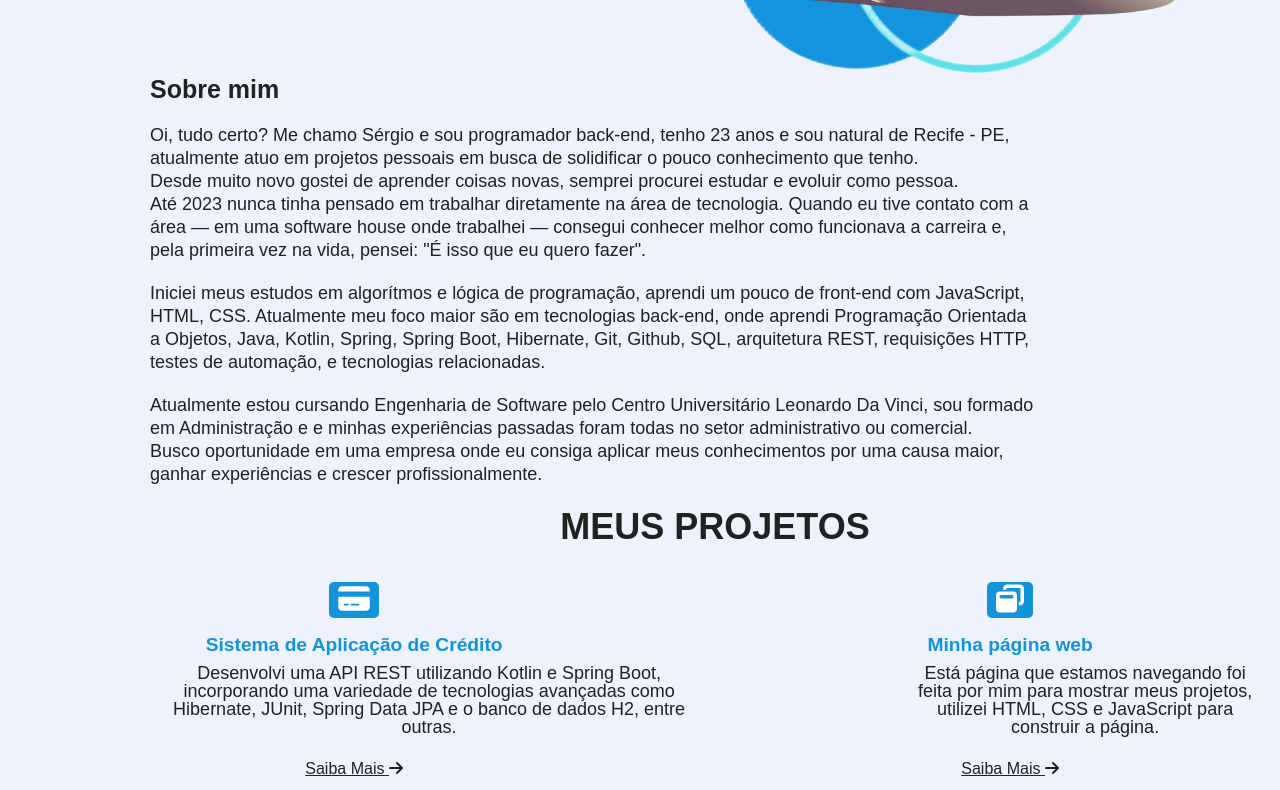
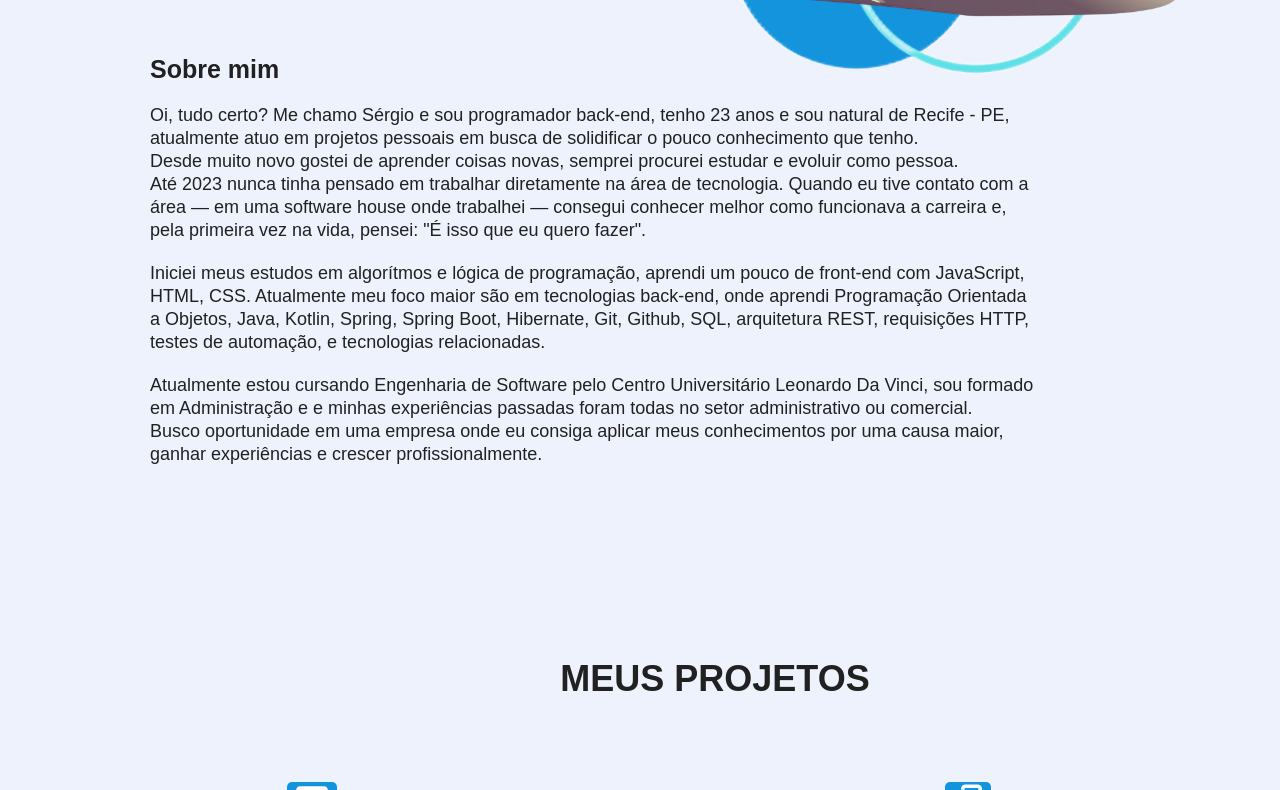
Before and after one commit to sergiolinss/myportfolio, a plain HTML site: page index.html in a window 1280 px wide. Shown: the part 725-1515 px from the top of the page. Drawn offline with nearby package versions, Linux system fonts and the light colour scheme.

Commit message:
ajustes de espaços entre os elementos

```diff
--- a/index.html
+++ b/index.html
@@ -16,8 +16,8 @@
             <ul>
                 <li><a href="">INICIO</a></li>
                 <li><a href="#sobre-mim">SOBRE</a></li>
-                <li><a href="#meus-projetos">PORTFÓLIO</a></li>
-                <li><a href="">CONTATO</a></li>
+                <li><a href="#portfolio">PORTFÓLIO</a></li>
+                <li><a href="#contato">CONTATO</a></li>
             </ul>
             <img src="images/lua.png" id="icon">
         </nav>
@@ -30,12 +30,7 @@
             <img src="images/backgroud.png" class="back-img">
             <img src="images/programmer.png" class="programmer-img">
         </div>
-        <div class="social-links">
-            <a href="https://www.linkedin.com/in/sergiovictorsilva/"><i class="fa-brands fa-linkedin"></i></a>
-            <a href="https://github.com/sergiolinss"><i class="fa-brands fa-github"></i></a>
-            <a href="mailto:sergiovictor217@gmail.com"><i class="fa-brands fa-envelope"></i></a>
-            <a href="https://api.whatsapp.com/send?phone=5581984458158" target="_blank"><i class="fa-brands fa-whatsapp"></i></a>
-        </div>
+
 
 
     </div>
@@ -57,7 +52,7 @@
              setor administrativo ou comercial. <br>
              Busco oportunidade em uma empresa onde eu consiga aplicar meus conhecimentos por uma causa maior,<br> ganhar experiências e crescer profissionalmente.
         </p>
-        <section class="container">
+        <section id="portfolio" class="container">
             <h2 class="header">MEUS PROJETOS</h2>
              <div class="projetos">
                 <div class="card">
@@ -65,17 +60,23 @@
                     <h4>Sistema de Aplicação de Crédito</h4>
                     <p>Desenvolvi uma API REST utilizando Kotlin e Spring Boot, incorporando uma variedade de tecnologias avançadas como Hibernate, JUnit, Spring Data JPA e o banco de dados H2, entre outras.
                     </p>
-                    <a href="#">Saiba Mais <i class="fa-solid fa-arrow-right"></i> </a>
+                    <a href="https://github.com/sergiolinss/credit-application-system" target="_blank">Saiba Mais <i class="fa-solid fa-arrow-right"></i> </a>
                 </div>
                 <div class="card">
                     <span><i class="fa-solid fa-window-restore"></i></span>
                     <h4>Minha página web</h4>
                     <p>Está página que estamos navegando foi feita por mim para mostrar meus projetos, utilizei HTML, CSS e JavaScript para construir a página.
                     </p>
-                    <a href="#">Saiba Mais <i class="fa-solid fa-arrow-right"></i> </a>
+                    <a href="https://github.com/sergiolinss/myportfolio" target="_blank">Saiba Mais <i class="fa-solid fa-arrow-right"></i> </a>
                 </div>
              </div>
         </section>
+        <div id="contato" class="social-links">
+            <a href="https://www.linkedin.com/in/sergiovictorsilva/"><i class="fa-brands fa-linkedin"></i></a>
+            <a href="https://github.com/sergiolinss"><i class="fa-brands fa-github"></i></a>
+            <a href="mailto:sergiovictor217@gmail.com"><i class="fa-brands fa-envelope"></i></a>
+            <a href="https://api.whatsapp.com/send?phone=5581984458158" target="_blank"><i class="fa-brands fa-whatsapp"></i></a>
+        </div>
 
 
 
--- a/style.css
+++ b/style.css
@@ -132,12 +132,14 @@ span{
     background: var(--primary-color);
     font-family: sans-serif;
     position: relative;
+    padding: 30px 0;
 }
 .about h2{
     font-size: 25px;
     color: var(--secondary-color);
     margin-bottom: 20px;
     margin-left: 150px;
+    margin-top: -50px;
 }
 .about p{
     color: var(--secondary-color);
@@ -148,6 +150,7 @@ span{
 }
 
 section .header{
+    margin-top: 12rem;
     margin-bottom: 1rem;
     text-align: center;
     font-size: 2.25rem;
@@ -155,14 +158,14 @@ section .header{
 
 }
 .projetos{
-    margin-top: 1rem;
-    display: flex;
-    grid-template-columns: repeat(4, 1fr);
+    margin-top: 3rem;
+    display: grid;
+    grid-template-columns: repeat(2, 1fr);
     gap: 2rem;
     text-align: center;
 }
 .projetos .card{
-    padding: 1rem;
+    padding: 2rem 3rem;
     border: 2px solid transparent;
     border-radius: 15px;
     transition: all 0.3s ease;
@@ -183,13 +186,14 @@ section .header{
 .projetos .card h4{
     margin-bottom: 0.5rem;
     color: #1294DD;
-    font-size: 1.2rem;
+    font-size: 1.5rem;
     font-weight: 600;
 }
 .projetos .card p{
     margin-bottom: 1.5rem;
     text-align: center;
     line-height: 1; /* Ajusta o espaçamento entre linhas */
+    font-weight: 200;
 }
 .projetos .card a{
     color: var(--secondary-color);
```
